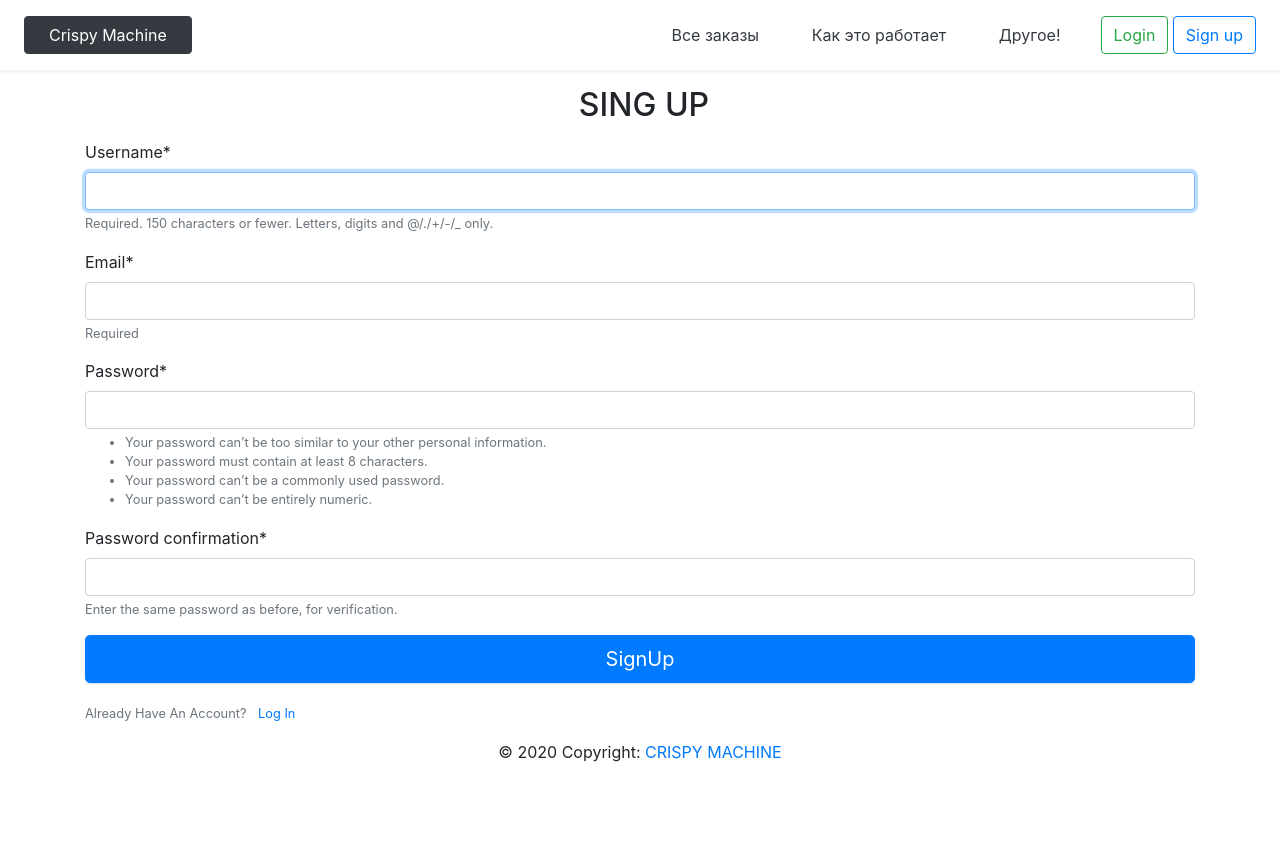
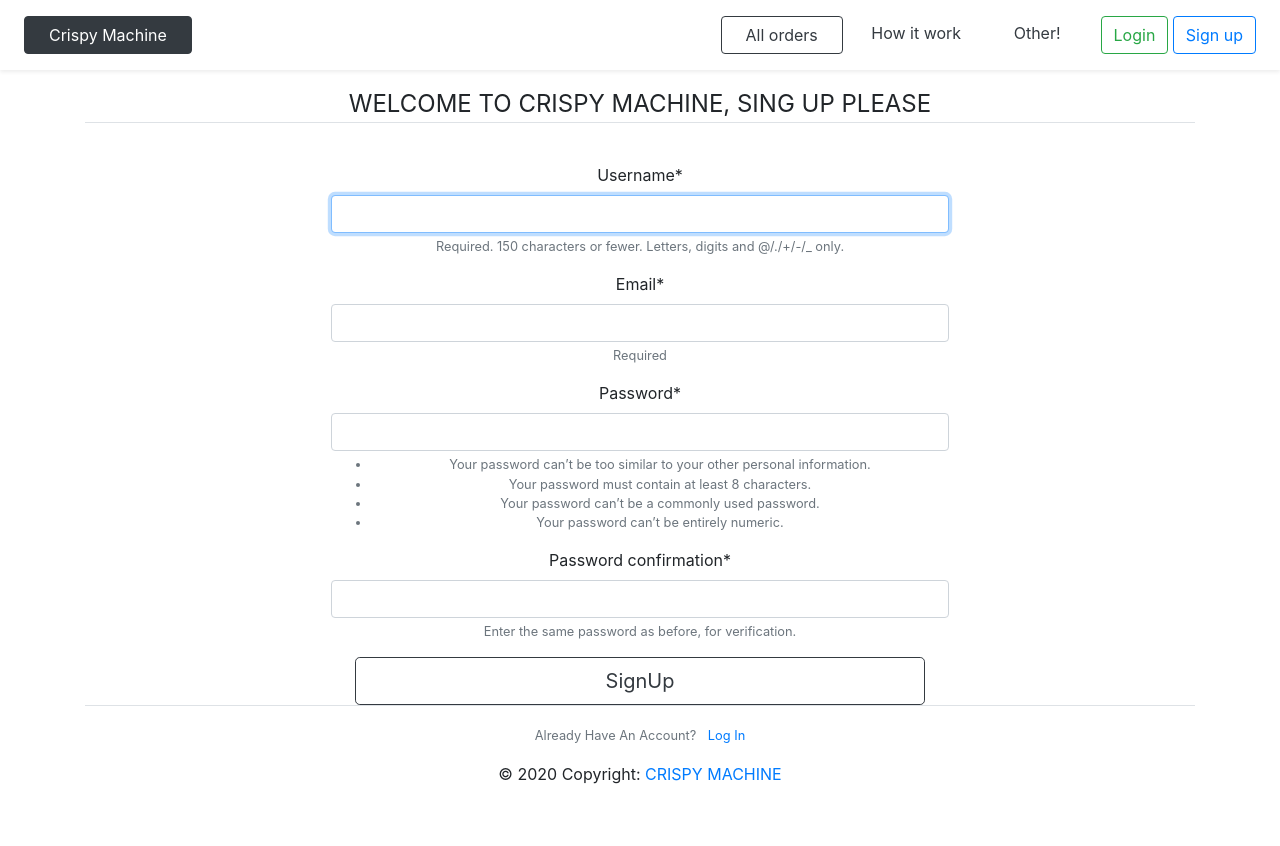
Before and after one commit to TexnoDgo/ORP, a Django app: page /signup/ in a window 1280 px wide. Before the commit the page ends 762 px from the top, so only its background shows below. Run offline with Django 3.2, Linux system fonts and the light colour scheme; parts of the project's set-up code (start-up, migrations or seed data) failed here and were passed over; some libraries are stand-ins or nearby versions.

Commit message:
change allorder page

```diff
--- a/ORP_site/OR/HomePage/templates/HomePage/HomePage.html
+++ b/ORP_site/OR/HomePage/templates/HomePage/HomePage.html
@@ -18,7 +18,7 @@
                     <div class="carousel-item active">
                       <img src="{{ path1.ImageFile.url }}" class="d-block w-100" alt="..." width="auto" height="600">
                       <div class="carousel-caption d-none d-md-block">
-                        <h5>{{path1.heading}}</h5>
+                        <h3>{{path1.heading}}</h3>
                         <p>{{path1.description}}</p>
                       </div>
                     </div>
@@ -27,7 +27,7 @@
                     <div class="carousel-item">
                       <img src="{{ path2.ImageFile.url }}" class="d-block w-100" alt="..." width="auto" height="600">
                       <div class="carousel-caption d-none d-md-block">
-                        <h5>{{path2.heading}}</h5>
+                        <h3>{{path2.heading}}</h3>
                         <p>{{path2.description}}</p>
                       </div>
                     </div>
@@ -36,7 +36,7 @@
                     <div class="carousel-item">
                       <img src="{{  path3.ImageFile.url }}" class="d-block w-100" alt="..." width="auto" height="600">
                       <div class="carousel-caption d-none d-md-block">
-                        <h5>{{path3.heading}}</h5>
+                        <h3>{{path3.heading}}</h3>
                         <p>{{path3.description}}</p>
                       </div>
                     </div>
--- a/ORP_site/OR/HomePage/templates/HomePage/base.html
+++ b/ORP_site/OR/HomePage/templates/HomePage/base.html
@@ -21,12 +21,12 @@
             <a class="btn btn-outline-dark px-md-4 mr-4" href="{% url 'add_order_archive' %}">{% trans "МЯСОРУБКА" %}</a>
         {% endif %}
         {% if user.is_authenticated %}
-            <a class="btn btn-outline-dark px-md-4" href="{% url 'order_create' %}">{% trans "Создать заказ" %}</a>
+            <a class="btn btn-outline-dark px-md-4" href="{% url 'order_create' %}">{% trans "Create order" %}</a>
         {% endif %}
-        <nav class="navbar-fixed-bottom my-2 my-md-0 mr-md-3" >
-            <a class="p-2 text-dark px-md-4" href="/orders">{% trans "Все заказы" %}</a>
-            <a class="p-2 text-dark px-md-4" href="#">{% trans "Как это работает" %}</a>
-            <a class="p-2 text-dark px-md-4" href="#">{% trans "Другое!" %}</a>
+        <nav class="navbar-fixed-bottom my-2 my-md-0 mr-md-3 ml-4" >
+            <a class="btn btn-outline-dark px-md-4" href="/orders">{% trans "All orders" %}</a>
+            <a class="p-2 text-dark px-md-4" href="#">{% trans "How it work" %}</a>
+            <a class="p-2 text-dark px-md-4" href="#">{% trans "Other!" %}</a>
         </nav>
         <div>
             {% if user.is_authenticated %}
@@ -35,8 +35,8 @@
                     {{ user.username}}
                   </button>
                   <div class="dropdown-menu">
-                    <a class="dropdown-item" href="{% url 'profile_view' %}">{% trans 'Профиль' %}</a>
-                    <a class="dropdown-item" href="{% url 'dashboard' %}">Кабинет</a>
+                    <a class="dropdown-item" href="{% url 'profile_view' %}">{% trans 'Profile' %}</a>
+                    <a class="dropdown-item" href="{% url 'dashboard' %}">{% trans 'Dashboard' %}</a>
                     <a class="dropdown-item" href="#">Something else here</a>
                     <div class="dropdown-divider"></div>
                     <a class="dropdown-item" href="{% url 'logout' %}">{% trans "Logout" %}</a>
--- a/ORP_site/OR/orders/views.py
+++ b/ORP_site/OR/orders/views.py
@@ -31,7 +31,7 @@ def orders(request):
 
     all_city = AllCity.objects.all()
 
-    paginator = Paginator(all_orders, 4)
+    paginator = Paginator(all_orders, 20)
 
     try:
         page = int(request.GET.get('page', '1'))
--- a/ORP_site/OR/users/templates/users/signup.html
+++ b/ORP_site/OR/users/templates/users/signup.html
@@ -4,8 +4,11 @@
 {% block title %}{% trans "SignUp" %}{% endblock %}
 
 {% block content %}
-  <h2 class="ml-2" align="center">{% trans "SING UP" %}</h2>
+  <legend class="border-bottom mb-4" align="center">{% trans "WELCOME TO CRISPY MACHINE, SING UP PLEASE" %}</legend>
   <form method="post">
+    <div class="container">
+        <div class="row justify-content-md-center">
+            <div class="col-md-7" align="center">
               {% csrf_token %}
                 {% for field in form %}
                 <p>
@@ -18,9 +21,16 @@
                   {% endfor %}
                 </p>
                 {% endfor %}
-    <button class="btn btn-lg btn-primary btn-block" type="submit">{% trans "SignUp" %}</button>
+            </div>
+          </div>
+    </div>
+
+
+    <div class="row justify-content-md-center " align="center">
+        <button class="btn btn-lg btn-outline-dark col-6 mb-6" type="submit">{% trans "SignUp" %}</button>
+    </div>
   </form>
-  <div class="border-top pt-3">
+  <div class="border-top pt-3" align="center">
       <small class="text-muted">
           {% trans "Already Have An Account?" %} <a class="ml-2" href="{% url 'login' %}">{% trans "Log In" %}</a>
       </small>
```
Also changed, not shown: ORP_site/OR/orders/templates/orders/all_orders.html (+50 -7 lines), ORP_site/OR/db.sqlite3. Lines whose indentation alone changed are shown as unchanged.
